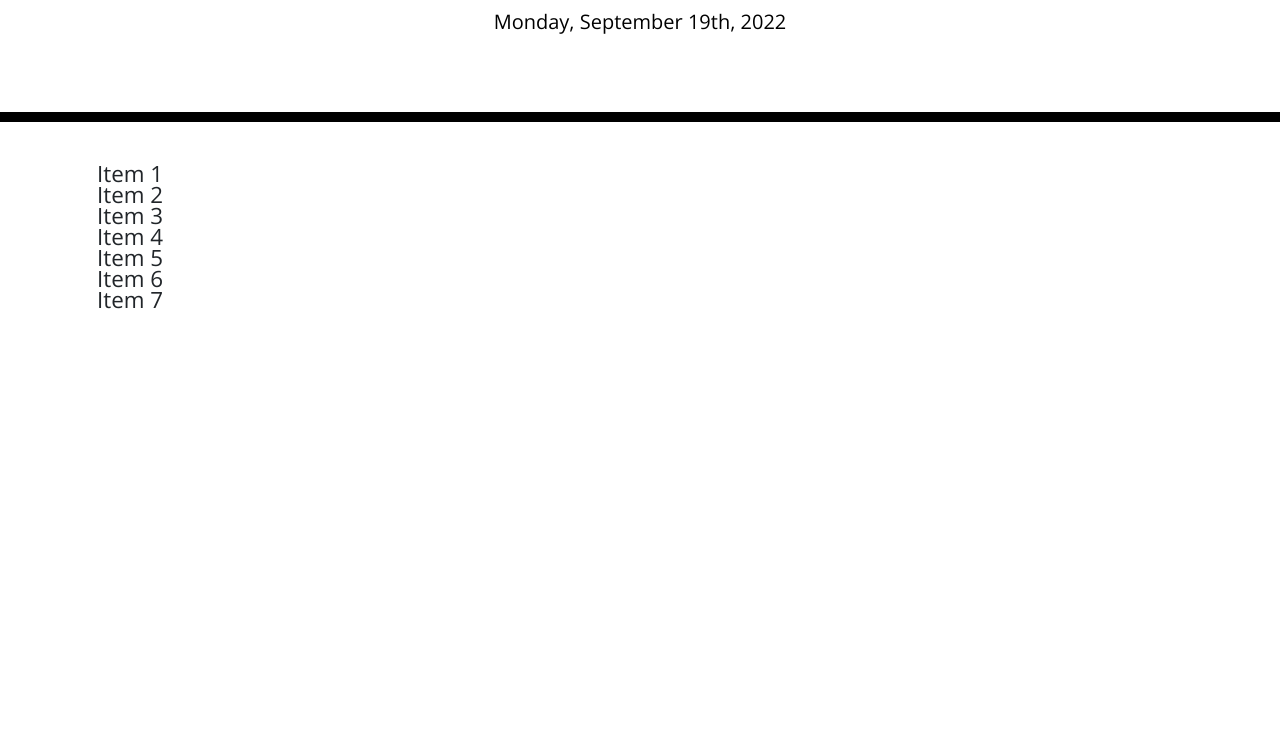
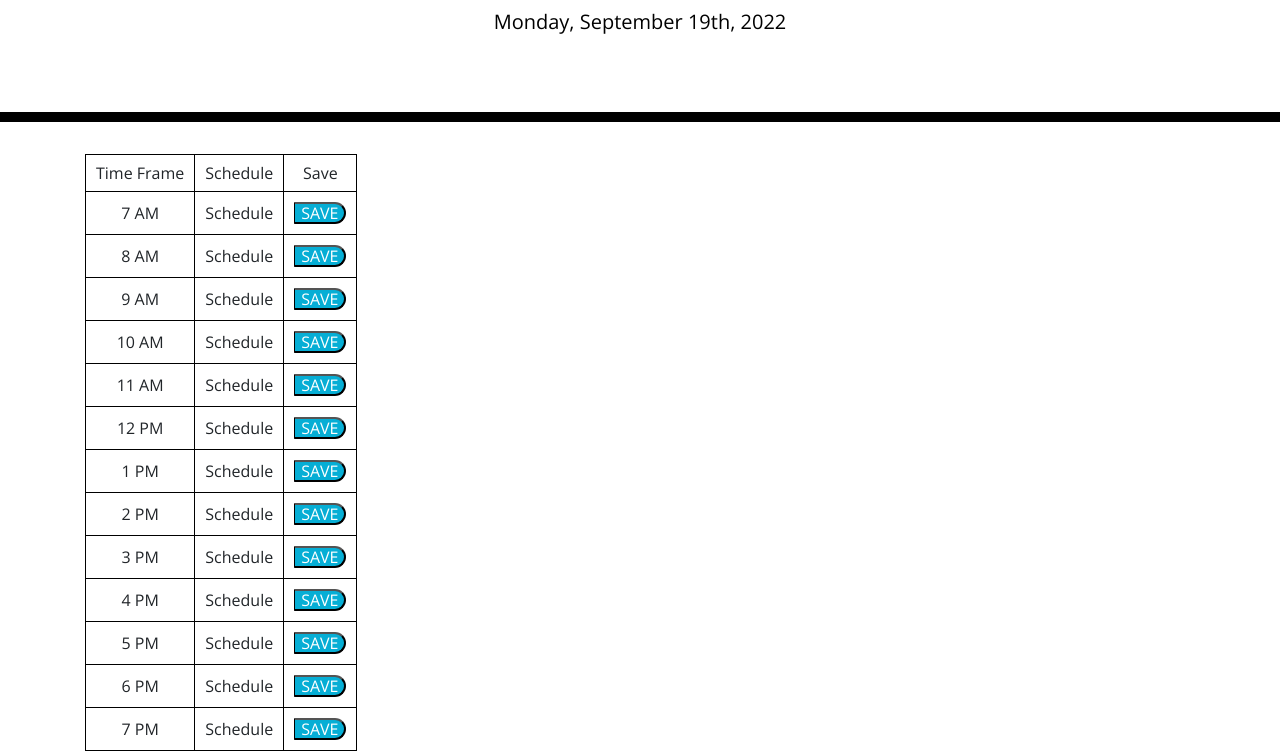
Before and after one commit to BBurleigh/Daily-Planner-HW5, a plain HTML site: page Develop/index.html in a window 1280 px wide. Shown: the part 182-933 px from the top of the page. Before the commit the page ends 800 px from the top, so only its background shows below. Drawn offline with nearby package versions, Linux system fonts and the light colour scheme.

Commit message:
created table to organize hours, where user can write schedule, and save each hour

```diff
--- a/Develop/CSS/style.css
+++ b/Develop/CSS/style.css
@@ -2,6 +2,14 @@ body {
   font-family: 'Open Sans', sans-serif;
   font-size: 16px;
   line-height: 1;
+}
+
+table,
+th,
+td {
+  border: 1px solid black;
+  text-align: center;
+  padding: 10px;
 }
 
 textarea {
@@ -70,8 +78,29 @@ textarea {
   transition: all 0.3s ease-in-out;
 }
 
-#feedback { font-size: 1.4em; }
-  #selectable .ui-selecting { background: #FECA40; }
-  #selectable .ui-selected { background: #F39814; color: white; }
-  #selectable { list-style-type: none; margin: 0; padding: 0; width: 60%; }
-  #selectable li { margin: 3px; padding: 0.4em; font-size: 1.4em; height: 18px; }
+#feedback {
+  font-size: 1.4em;
+}
+
+#selectable .ui-selecting {
+  background: #FECA40;
+}
+
+#selectable .ui-selected {
+  background: #F39814;
+  color: white;
+}
+
+#selectable {
+  list-style-type: none;
+  margin: 0;
+  padding: 0;
+  width: 60%;
+}
+
+#selectable li {
+  margin: 3px;
+  padding: 0.4em;
+  font-size: 1.4em;
+  height: 18px;
+}
--- a/Develop/index.html
+++ b/Develop/index.html
@@ -29,15 +29,78 @@
       <p id="currentDay" class="lead"></p>
     </header>
     <div class="container">
-      <ol id="selectable">
-        <li class="ui-widget-content">Item 1</li>
-        <li class="ui-widget-content">Item 2</li>
-        <li class="ui-widget-content">Item 3</li>
-        <li class="ui-widget-content">Item 4</li>
-        <li class="ui-widget-content">Item 5</li>
-        <li class="ui-widget-content">Item 6</li>
-        <li class="ui-widget-content">Item 7</li>
-      </ol>
+      <table>
+        <tr>
+          <td>Time Frame</td>
+          <td>Schedule</td>
+          <td>Save</td>
+        </tr>
+        <tr>
+          <td>7 AM</td>
+          <td>Schedule</td>
+          <td><button class="saveBtn">SAVE</button></td>
+        </tr>
+        <tr>
+          <td>8 AM</td>
+          <td>Schedule</td>
+          <td><button class="saveBtn">SAVE</button></td>
+        </tr>
+        <tr>
+          <td>9 AM</td>
+          <td>Schedule</td>
+          <td><button class="saveBtn">SAVE</button></td>
+        </tr>
+        <tr>
+          <td>10 AM</td>
+          <td>Schedule</td>
+          <td><button class="saveBtn">SAVE</button></td>
+        </tr>
+        <tr>
+          <td>11 AM</td>
+          <td>Schedule</td>
+          <td><button class="saveBtn">SAVE</button></td>
+        </tr>
+        <tr>
+          <td>12 PM</td>
+          <td>Schedule</td>
+          <td><button class="saveBtn">SAVE</button></td>
+        </tr>
+        <tr>
+          <td>1 PM</td>
+          <td>Schedule</td>
+          <td><button class="saveBtn">SAVE</button></td>
+        </tr>
+        <tr>
+          <td>2 PM</td>
+          <td>Schedule</td>
+          <td><button class="saveBtn">SAVE</button></td>
+        </tr>
+        <tr>
+          <td>3 PM</td>
+          <td>Schedule</td>
+          <td><button class="saveBtn">SAVE</button></td>
+        </tr>
+        <tr>
+          <td>4 PM</td>
+          <td>Schedule</td>
+          <td><button class="saveBtn">SAVE</button></td>
+        </tr>
+        <tr>
+          <td>5 PM</td>
+          <td>Schedule</td>
+          <td><button class="saveBtn">SAVE</button></td>
+        </tr>
+        <tr>
+          <td>6 PM</td>
+          <td>Schedule</td>
+          <td><button class="saveBtn">SAVE</button></td>
+        </tr>
+        <tr>
+          <td>7 PM</td>
+          <td>Schedule</td>
+          <td><button class="saveBtn">SAVE</button></td>
+        </tr>
+      </table>
       <!-- Timeblocks go here -->
     </div>
 
```
Also changed, not shown: Develop/JS/script.js (+7 -1 lines).
